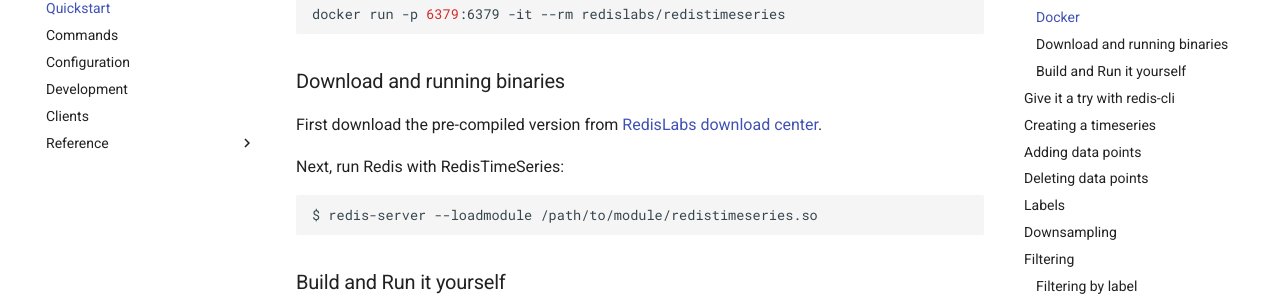
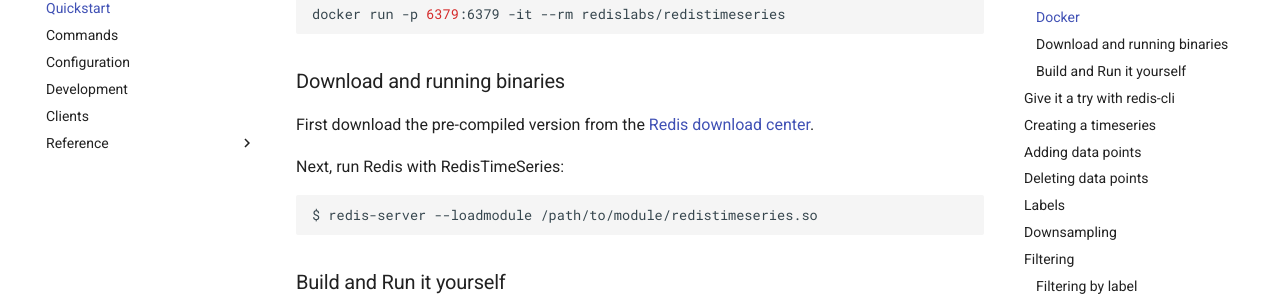
Before and after one commit to RedisTimeSeries/RedisTimeSeries, an MkDocs documentation site: the page built from docs/quickstart.md, in a window 1280 px wide and 900 px high, scrolled down 433 px. Shown: the part 145-450 px from the top of the window. Built offline with MkDocs 1.6.1 and Material for MkDocs 9.7.7, drawn with Linux system fonts in a browser that asks for light colours; comment, search, counter and statistics services are not loaded.

Commit message:
Removed a mention of Redis Labs.

```diff
--- a/docs/quickstart.md
+++ b/docs/quickstart.md
@@ -19,7 +19,7 @@
 
 ### Download and running binaries
 
-First download the pre-compiled version from [RedisLabs download center](https://redislabs.com/download-center/modules/).
+First download the pre-compiled version from the [Redis download center](https://redislabs.com/download-center/modules/).
 
 Next, run Redis with RedisTimeSeries:
 
```
